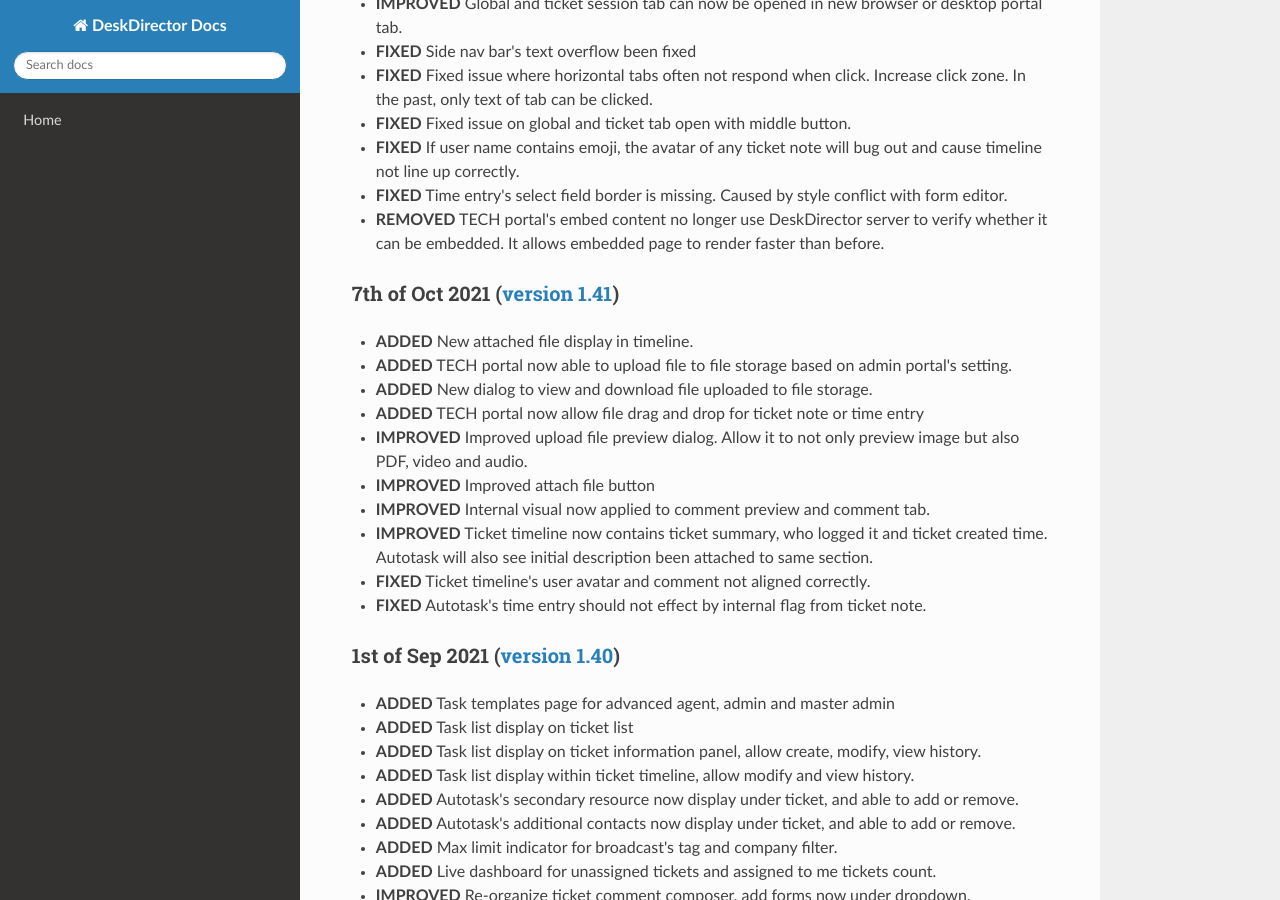
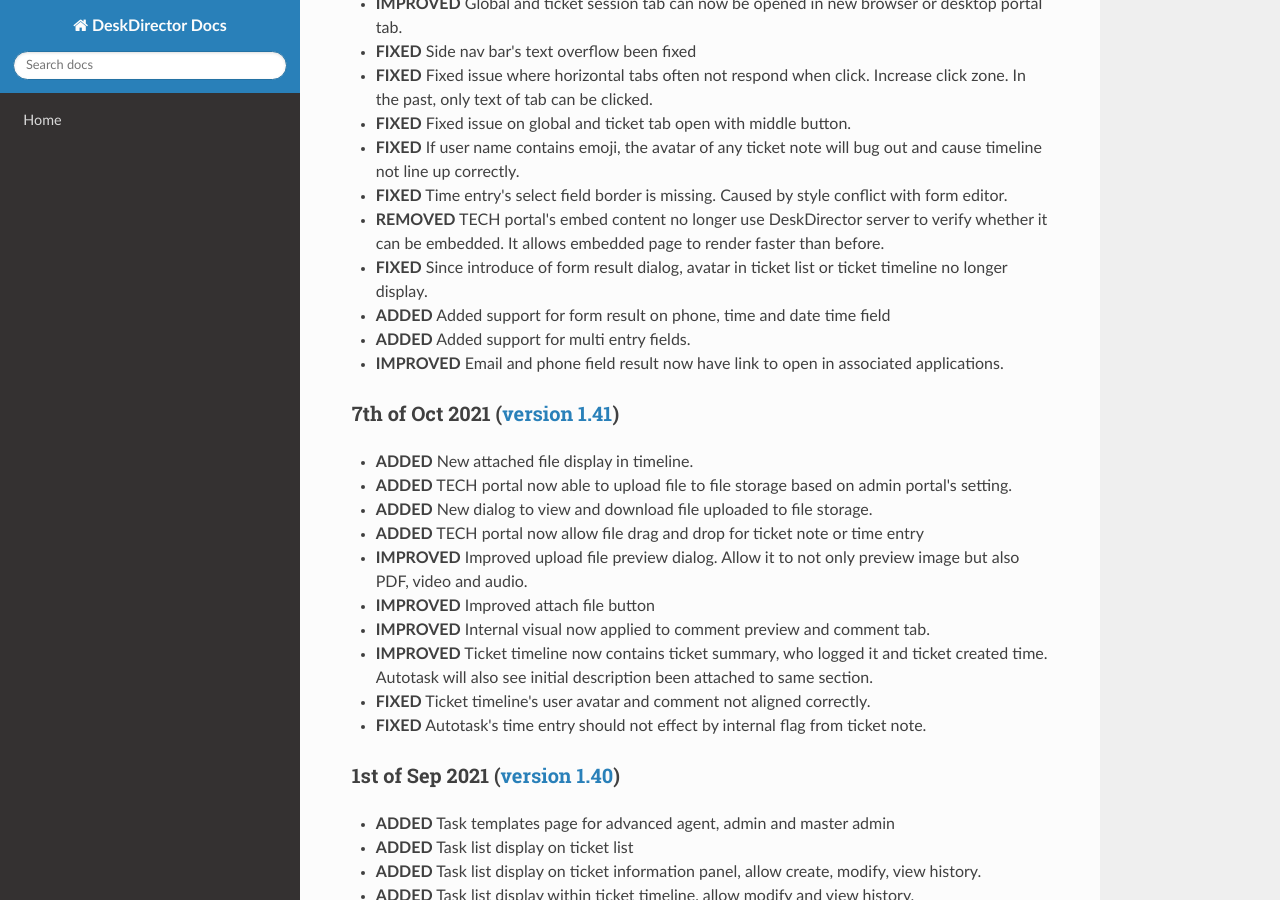
Before and after one commit to DeskDirector/docs, an MkDocs documentation site: the page built from docs/_release/tech/README.md, in a window 1280 px wide and 900 px high, scrolled down 973 px. Built offline with MkDocs 1.6.1, drawn with Linux system fonts in a browser that asks for light colours; nearby versions of some CDN libraries; old or Windows-style settings are respelled for this version of MkDocs.

Commit message:
Update README.md

```diff
--- a/docs/_release/tech/README.md
+++ b/docs/_release/tech/README.md
@@ -30,6 +30,10 @@
 - **FIXED** If user name contains emoji, the avatar of any ticket note will bug out and cause timeline not line up correctly.
 - **FIXED** Time entry's select field border is missing. Caused by style conflict with form editor.
 - **REMOVED** TECH portal's embed content no longer use DeskDirector server to verify whether it can be embedded. It allows embedded page to render faster than before.
+- **FIXED** Since introduce of form result dialog, avatar in ticket list or ticket timeline no longer display.
+- **ADDED** Added support for form result on phone, time and date time field
+- **ADDED** Added support for multi entry fields.
+- **IMPROVED** Email and phone field result now have link to open in associated applications.
 
 ### 7th of Oct 2021 ([version 1.41](v1.41))
 
```
